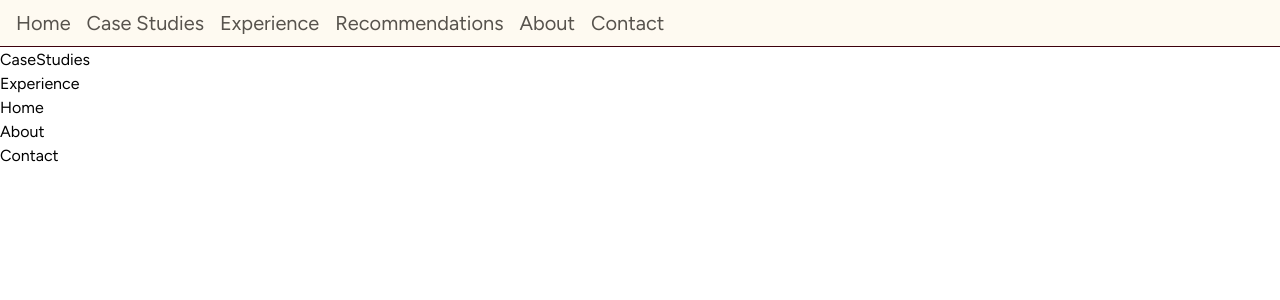
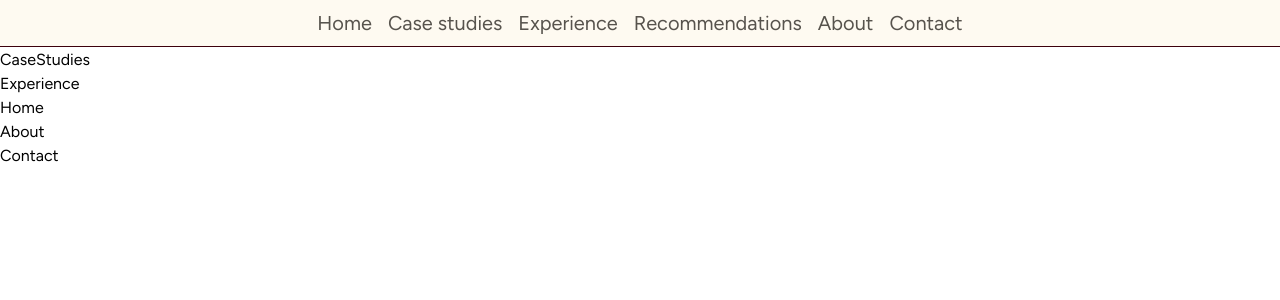
Before and after one commit to dean-tunbridge/px-portfolio, a React (Vite) app: page / in a window 1280 px wide. Shown: the top 300 px of the page. Built offline with nearby package versions, Linux system fonts and the light colour scheme.

Commit message:
move navbar elements to center

```diff
--- a/src/components/Navbar.tsx
+++ b/src/components/Navbar.tsx
@@ -1,8 +1,8 @@
 export default function Navbar() {
   return (
-    <div className="fixed top-0 right-0 left-0">
-      <nav className="p-2 gap-6 bg-surface-default-subtle border-b border-border-primary">
-        <ul className="space-6 text-base flex flex-row">
+    <div className="fixed top-0 right-0 left-0 ">
+      <nav className="p-2 gap-6 bg-surface-default-subtle border-b border-border-primary ">
+        <ul className="space-6 text-base flex flex-row justify-center">
           <li>
             <a
               className="font-normal text-content-secondary px-2 py-1 rounded-md hover:bg-surface-default-subtle active:text-content-brand-secondary"
@@ -14,7 +14,7 @@ export default function Navbar() {
             <a
               className="font-normal text-content-secondary px-2 py-1 rounded-md hover:bg-surface-default-subtle active:text-content-brand-secondary"
               href="#">
-              Case Studies
+              Case studies
             </a>
           </li>
           <li>
```
